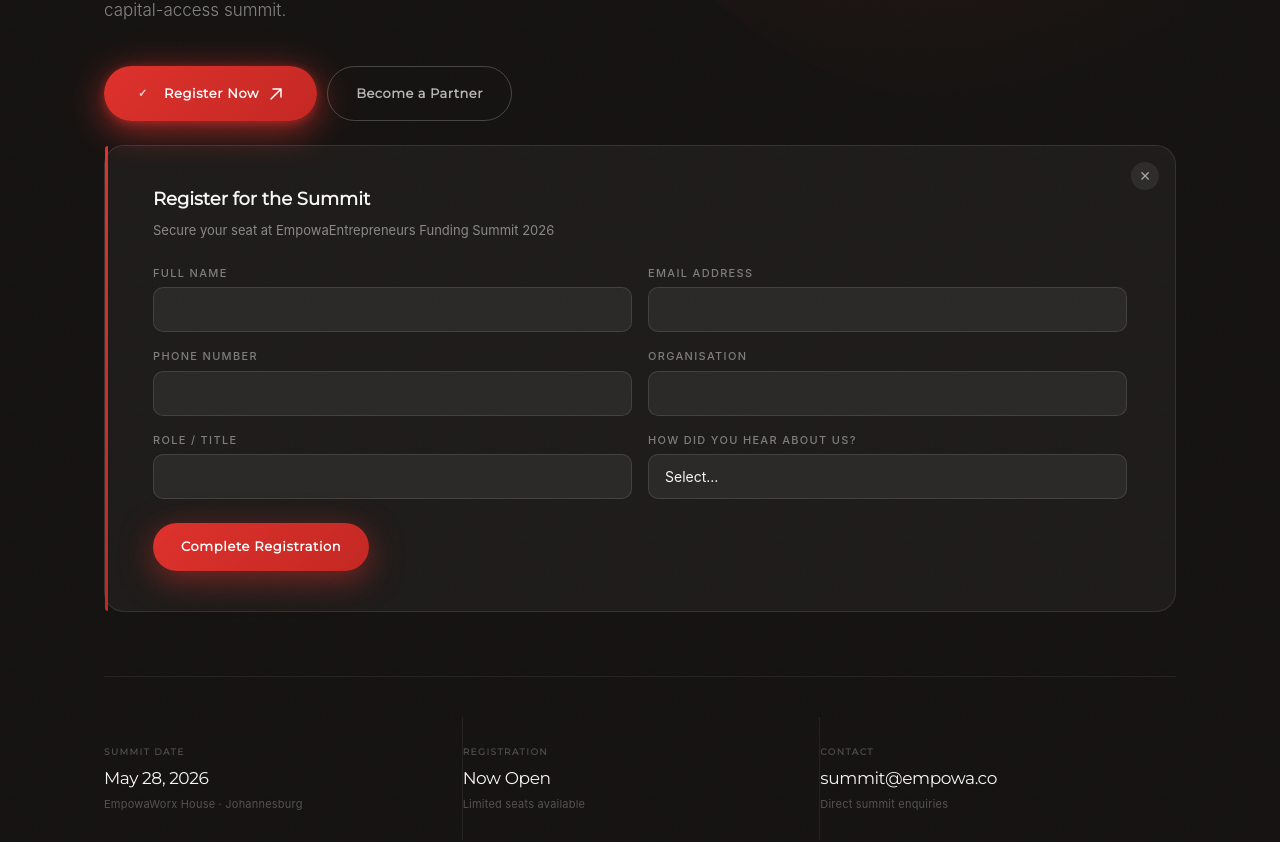
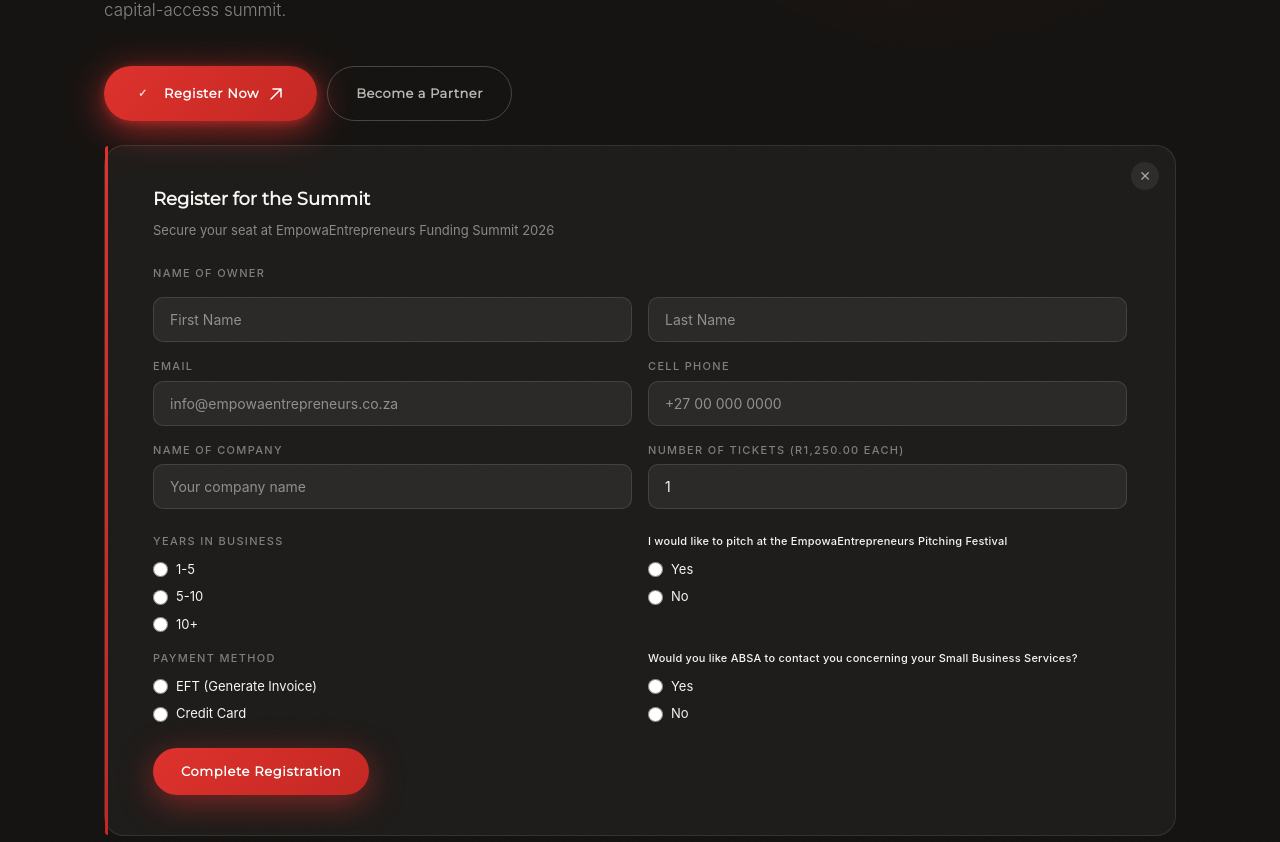
Before and after one commit to brandfocal/empowaentrepreneurs, a React (Vite) app: page /summit in a window 1280 px wide. Shown: the part 8731-9573 px from the top of the page. Built offline with nearby package versions, Linux system fonts and the light colour scheme.

Commit message:
feat: Synchronize inline Summit Registration form with new Gravity Forms fields

```diff
--- a/src/components/generated/FundingSummitPage.tsx
+++ b/src/components/generated/FundingSummitPage.tsx
@@ -1895,6 +1895,67 @@ const CtaBannerSection = () => {
   const hPad = isMobile ? '0 20px' : isTablet ? '0 40px' : '0 64px';
   const magneticReg = useMagnetic(0.28);
   const [activeForm, setActiveForm] = useState<string | null>('cta-b1');
+
+  const [firstName, setFirstName] = useState('');
+  const [lastName, setLastName] = useState('');
+  const [company, setCompany] = useState('');
+  const [phone, setPhone] = useState('');
+  const [email, setEmail] = useState('');
+  const [yearsInBusiness, setYearsInBusiness] = useState('');
+  const [pitching, setPitching] = useState('');
+  const [ticketQuantity, setTicketQuantity] = useState('1');
+  const [paymentMethod, setPaymentMethod] = useState('');
+  const [absaContact, setAbsaContact] = useState('');
+
+  const [status, setStatus] = useState<'idle' | 'loading' | 'success' | 'error'>('idle');
+  const [errorMessage, setErrorMessage] = useState('');
+
+  const handleSubmit = async (e: React.FormEvent) => {
+    e.preventDefault();
+    if (!firstName || !lastName || !email) return;
+
+    setStatus('loading');
+    setErrorMessage('');
+
+    try {
+      const response = await fetch('https://forms.empowaentrepreneurs.co.za/wp-json/gf/v2/forms/4/submissions', {
+        method: 'POST',
+        headers: {
+          'Content-Type': 'application/json',
+        },
+        body: JSON.stringify({
+          input_49_3: firstName,
+          input_49_6: lastName,
+          input_1: company,
+          input_27: phone,
+          input_25: email,
+          input_6: yearsInBusiness,
+          input_44: pitching,
+          input_45: ticketQuantity,
+          input_46: paymentMethod,
+          input_47: absaContact
+        }),
+      });
+
+      const data = await response.json();
+
+      if (data.is_valid) {
+        setStatus('success');
+        if (paymentMethod === 'Credit Card') {
+          setTimeout(() => {
+            window.location.href = 'https://www.quicket.co.za/events/312690-empowaentrepreneurs-funding-summit/?preview=t';
+          }, 2500);
+        }
+      } else {
+        setStatus('error');
+        setErrorMessage(data.validation_messages ? Object.values(data.validation_messages).join(', ') : 'An error occurred during submission.');
+      }
+    } catch (error) {
+      console.error('Submission error:', error);
+      setStatus('error');
+      setErrorMessage('A network error occurred. Please try again.');
+    }
+  };
   const CTA_STATS = [{
     id: 'cs-1',
     label: 'Summit Date',
@@ -2185,30 +2246,110 @@ const CtaBannerSection = () => {
             fontFamily: 'Inter, sans-serif',
             fontSize: '13px',
             color: 'rgba(247,246,243,0.5)',
-            margin: '0'
+            margin: '0 0 20px'
           }}>Secure your seat at EmpowaEntrepreneurs Funding Summit 2026</p>
-          <form onSubmit={e => e.preventDefault()} style={formGridStyle}>
-            <div><label style={FIELD_LABEL_STYLE}><span>Full Name</span></label><input type="text" style={FIELD_INPUT_STYLE} onFocus={handleFocus} onBlur={handleBlur} /></div>
-            <div><label style={FIELD_LABEL_STYLE}><span>Email Address</span></label><input type="email" style={FIELD_INPUT_STYLE} onFocus={handleFocus} onBlur={handleBlur} /></div>
-            <div><label style={FIELD_LABEL_STYLE}><span>Phone Number</span></label><input type="tel" style={FIELD_INPUT_STYLE} onFocus={handleFocus} onBlur={handleBlur} /></div>
-            <div><label style={FIELD_LABEL_STYLE}><span>Organisation</span></label><input type="text" style={FIELD_INPUT_STYLE} onFocus={handleFocus} onBlur={handleBlur} /></div>
-            <div><label style={FIELD_LABEL_STYLE}><span>Role / Title</span></label><input type="text" style={FIELD_INPUT_STYLE} onFocus={handleFocus} onBlur={handleBlur} /></div>
-            <div>
-              <label style={FIELD_LABEL_STYLE}><span>How did you hear about us?</span></label>
-              <select style={{
-                ...FIELD_INPUT_STYLE,
-                appearance: 'none',
-                cursor: 'pointer'
-              }} onFocus={handleFocus} onBlur={handleBlur}>
-                <option value="" style={{ color: '#141210', background: '#fff' }}>Select…</option>
-                <option value="social" style={{ color: '#141210', background: '#fff' }}>Social Media</option>
-                <option value="referral" style={{ color: '#141210', background: '#fff' }}>Referral</option>
-                <option value="newsletter" style={{ color: '#141210', background: '#fff' }}>Newsletter</option>
-                <option value="other" style={{ color: '#141210', background: '#fff' }}>Other</option>
-              </select>
+
+          {status === 'success' ? (
+            <div style={{ padding: '24px 0', textAlign: 'center' }}>
+              <div style={{ width: '48px', height: '48px', borderRadius: '50%', background: 'rgba(34,197,94,0.1)', border: '1px solid rgba(34,197,94,0.25)', display: 'flex', alignItems: 'center', justifyContent: 'center', margin: '0 auto 16px' }}>
+                <svg width="18" height="13" viewBox="0 0 22 16" fill="none"><path d="M1 8L8 15L21 1" stroke="#22c55e" strokeWidth="2" strokeLinecap="round" strokeLinejoin="round" /></svg>
+              </div>
+              <h4 style={{ fontFamily: 'Montserrat, sans-serif', fontSize: '18px', fontWeight: 600, color: '#F7F6F3', margin: '0 0 8px' }}>Registration Received</h4>
+              <p style={{ fontFamily: 'Inter, sans-serif', fontSize: '13px', color: 'rgba(247,246,243,0.5)', margin: 0 }}>
+                {paymentMethod === 'Credit Card'
+                  ? 'Thank you! Redirecting you to Quicket to complete your ticket purchase...'
+                  : 'Thank you! We will be in touch with your invoice and event details.'}
+              </p>
             </div>
-            <button type="submit" style={SUBMIT_BTN_STYLE}><span>Complete Registration</span></button>
-          </form>
+          ) : (
+            <>
+              {status === 'error' && (
+                <div style={{ marginBottom: '20px', padding: '12px', background: 'rgba(222,50,45,0.1)', border: '1px solid rgba(222,50,45,0.2)', borderRadius: '8px', color: '#DE322D', fontSize: '13px', fontFamily: 'Inter, sans-serif' }}>
+                  {errorMessage}
+                </div>
+              )}
+              <form onSubmit={handleSubmit} style={formGridStyle}>
+                <div style={{ gridColumn: isMobile ? 'span 1' : 'span 2' }}>
+                  <label style={{...FIELD_LABEL_STYLE, marginBottom: '0'}}>Name of Owner</label>
+                </div>
+                <div>
+                  <input type="text" placeholder="First Name" value={firstName} onChange={e => setFirstName(e.target.value)} required style={FIELD_INPUT_STYLE} onFocus={handleFocus} onBlur={handleBlur} disabled={status === 'loading'} />
+                </div>
+                <div>
+                  <input type="text" placeholder="Last Name" value={lastName} onChange={e => setLastName(e.target.value)} required style={FIELD_INPUT_STYLE} onFocus={handleFocus} onBlur={handleBlur} disabled={status === 'loading'} />
+                </div>
+
+                <div>
+                  <label style={FIELD_LABEL_STYLE}>Email</label>
+                  <input type="email" placeholder="info@empowaentrepreneurs.co.za" value={email} onChange={e => setEmail(e.target.value)} required style={FIELD_INPUT_STYLE} onFocus={handleFocus} onBlur={handleBlur} disabled={status === 'loading'} />
+                </div>
+                <div>
+                  <label style={FIELD_LABEL_STYLE}>Cell Phone</label>
+                  <input type="tel" placeholder="+27 00 000 0000" value={phone} onChange={e => setPhone(e.target.value)} required style={FIELD_INPUT_STYLE} onFocus={handleFocus} onBlur={handleBlur} disabled={status === 'loading'} />
+                </div>
+
+                <div>
+                  <label style={FIELD_LABEL_STYLE}>Name of Company</label>
+                  <input type="text" placeholder="Your company name" value={company} onChange={e => setCompany(e.target.value)} required style={FIELD_INPUT_STYLE} onFocus={handleFocus} onBlur={handleBlur} disabled={status === 'loading'} />
+                </div>
+                <div>
+                  <label style={FIELD_LABEL_STYLE}>Number of Tickets (R1,250.00 each)</label>
+                  <input type="number" min="1" placeholder="e.g. 2" value={ticketQuantity} onChange={e => setTicketQuantity(e.target.value)} required style={FIELD_INPUT_STYLE} onFocus={handleFocus} onBlur={handleBlur} disabled={status === 'loading'} />
+                </div>
+
+                <div style={{ gridColumn: isMobile ? 'span 1' : 'span 2', display: 'grid', gridTemplateColumns: isMobile ? '1fr' : '1fr 1fr', gap: '16px', paddingTop: '8px' }}>
+                  <div>
+                    <label style={{...FIELD_LABEL_STYLE, marginBottom: '10px'}}>Years in Business</label>
+                    <div style={{ display: 'flex', flexDirection: 'column', gap: '8px' }}>
+                      {['1-5', '5-10', '10+'].map(option => (
+                        <label key={option} style={{ display: 'flex', alignItems: 'center', gap: '8px', fontFamily: 'Inter, sans-serif', fontSize: '13px', color: '#F7F6F3', cursor: 'pointer' }}>
+                          <input type="radio" name="yearsInBusiness-cta" value={option} checked={yearsInBusiness === option} onChange={e => setYearsInBusiness(e.target.value)} disabled={status === 'loading'} style={{ accentColor: '#DE322D', width: '15px', height: '15px', cursor: 'pointer', margin: 0 }} />
+                          {option}
+                        </label>
+                      ))}
+                    </div>
+                  </div>
+                  <div>
+                    <label style={{...FIELD_LABEL_STYLE, marginBottom: '10px', textTransform: 'none', letterSpacing: '0.02em', fontSize: '11px', color: '#F7F6F3', fontWeight: 500}}>I would like to pitch at the EmpowaEntrepreneurs Pitching Festival</label>
+                    <div style={{ display: 'flex', flexDirection: 'column', gap: '8px' }}>
+                      {['Yes', 'No'].map(option => (
+                        <label key={option} style={{ display: 'flex', alignItems: 'center', gap: '8px', fontFamily: 'Inter, sans-serif', fontSize: '13px', color: '#F7F6F3', cursor: 'pointer' }}>
+                          <input type="radio" name="pitching-cta" value={option} checked={pitching === option} onChange={e => setPitching(e.target.value)} disabled={status === 'loading'} style={{ accentColor: '#DE322D', width: '15px', height: '15px', cursor: 'pointer', margin: 0 }} />
+                          {option}
+                        </label>
+                      ))}
+                    </div>
+                  </div>
+                  <div>
+                    <label style={{...FIELD_LABEL_STYLE, marginBottom: '10px'}}>Payment Method</label>
+                    <div style={{ display: 'flex', flexDirection: 'column', gap: '8px' }}>
+                      {['EFT (Generate Invoice)', 'Credit Card'].map(option => (
+                        <label key={option} style={{ display: 'flex', alignItems: 'center', gap: '8px', fontFamily: 'Inter, sans-serif', fontSize: '13px', color: '#F7F6F3', cursor: 'pointer' }}>
+                          <input type="radio" name="paymentMethod-cta" value={option} checked={paymentMethod === option} onChange={e => setPaymentMethod(e.target.value)} disabled={status === 'loading'} style={{ accentColor: '#DE322D', width: '15px', height: '15px', cursor: 'pointer', margin: 0 }} />
+                          {option}
+                        </label>
+                      ))}
+                    </div>
+                  </div>
+                  <div>
+                    <label style={{...FIELD_LABEL_STYLE, marginBottom: '10px', textTransform: 'none', letterSpacing: '0.02em', fontSize: '11px', color: '#F7F6F3', fontWeight: 500}}>Would you like ABSA to contact you concerning your Small Business Services?</label>
+                    <div style={{ display: 'flex', flexDirection: 'column', gap: '8px' }}>
+                      {['Yes', 'No'].map(option => (
+                        <label key={option} style={{ display: 'flex', alignItems: 'center', gap: '8px', fontFamily: 'Inter, sans-serif', fontSize: '13px', color: '#F7F6F3', cursor: 'pointer' }}>
+                          <input type="radio" name="absaContact-cta" value={option} checked={absaContact === option} onChange={e => setAbsaContact(e.target.value)} disabled={status === 'loading'} style={{ accentColor: '#DE322D', width: '15px', height: '15px', cursor: 'pointer', margin: 0 }} />
+                          {option}
+                        </label>
+                      ))}
+                    </div>
+                  </div>
+                </div>
+
+                <button type="submit" disabled={status === 'loading'} style={{...SUBMIT_BTN_STYLE, opacity: status === 'loading' ? 0.7 : 1, cursor: status === 'loading' ? 'not-allowed' : 'pointer'}}>
+                  <span>{status === 'loading' ? 'Processing...' : 'Complete Registration'}</span>
+                </button>
+              </form>
+            </>
+          )}
         </motion.div>}
       </AnimatePresence>
 
```
